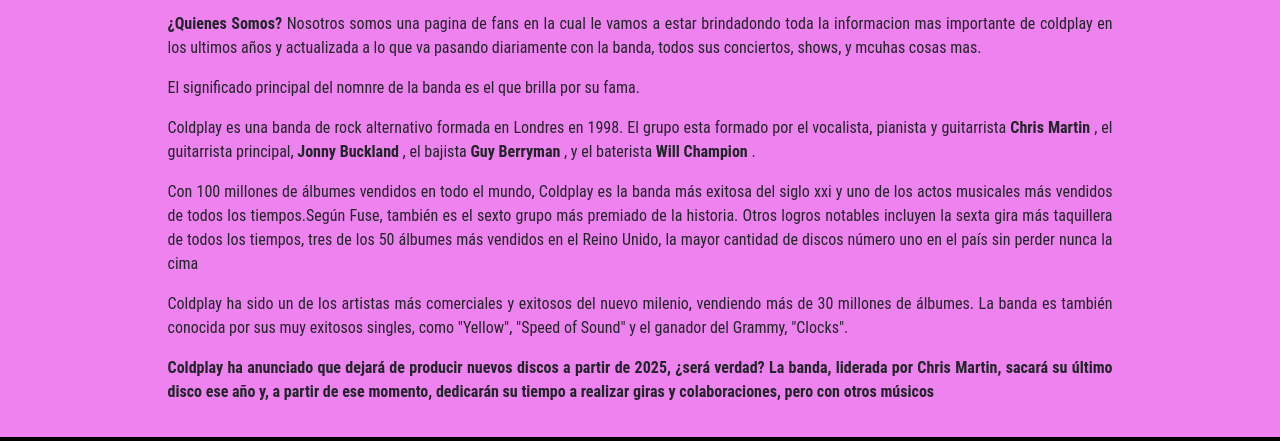
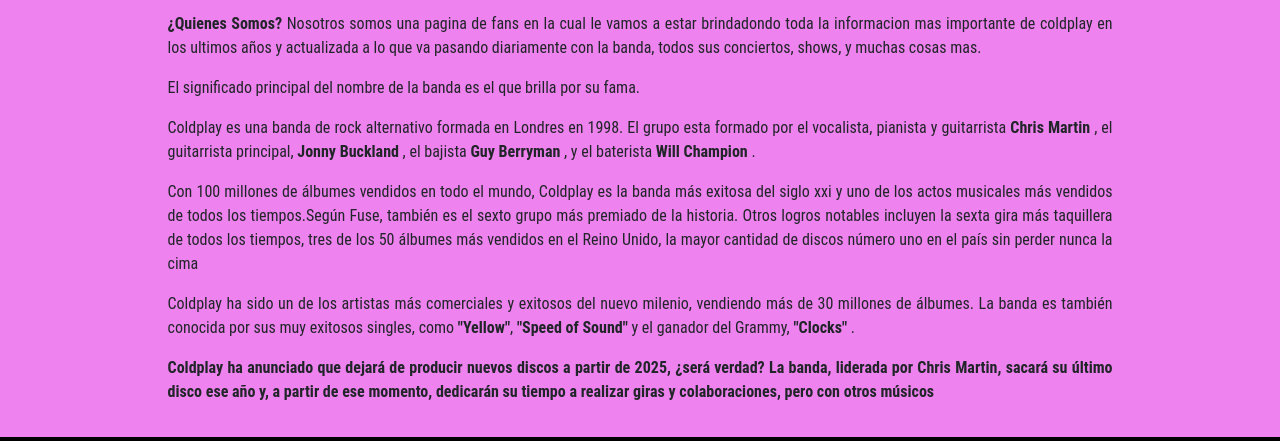
Before and after one commit to MatiasGiachello/pre-entrega-MatiasGiachello-coldplay, a plain HTML site: page secciones/quienes-somos.html in a window 1280 px wide. Shown: the part 160-601 px from the top of the page. Drawn offline with nearby package versions, Linux system fonts and the light colour scheme; a web font is replaced by a local one.

Commit message:
ultimos retoques  y correciones de en el proyecto

```diff
--- a/secciones/quienes-somos.html
+++ b/secciones/quienes-somos.html
@@ -88,8 +88,8 @@
             <div class="noticia__texto">
                 <p> <strong>¿Quienes Somos?</strong> Nosotros somos una pagina de fans en la cual le vamos a estar brindadondo toda la informacion mas
                     importante de coldplay en los ultimos años y actualizada a lo que va pasando diariamente con la
-                    banda, todos sus conciertos, shows, y mcuhas cosas mas.</p>
-                <p>El significado principal del nomnre de la banda es el que brilla por su fama.</p>
+                    banda, todos sus conciertos, shows, y muchas cosas mas.</p>
+                <p>El significado principal del nombre de la banda es el que brilla por su fama.</p>
                 <p>Coldplay es una banda de rock alternativo formada en Londres en 1998. El grupo esta formado por el
                     vocalista, pianista y guitarrista <b>Chris Martin</b> , el guitarrista principal, <b>Jonny Buckland</b> , el bajista
                     <b>Guy Berryman</b> , y el baterista <b>Will Champion</b> .</p>
@@ -99,8 +99,8 @@
                     de todos los tiempos, tres de los 50 álbumes más vendidos en el Reino Unido, la mayor cantidad de
                     discos número uno en el país sin perder nunca la cima</p>
                 <p>Coldplay ha sido un de los artistas más comerciales y exitosos del nuevo milenio, vendiendo más de 30
-                    millones de álbumes. La banda es también conocida por sus muy exitosos singles, como "Yellow",
-                    "Speed of Sound" y el ganador del Grammy, "Clocks".</p>
+                    millones de álbumes. La banda es también conocida por sus muy exitosos singles, como <strong>"Yellow"</strong>,
+                    <b>"Speed of Sound"</b>  y el ganador del Grammy, <b>"Clocks"</b> .</p>
                 <p class="parrafo-importante">Coldplay ha anunciado que dejará de producir nuevos discos a partir de 2025, ¿será verdad? La banda,
                     liderada por Chris Martin, sacará su último disco ese año y, a partir de ese momento, dedicarán su
                     tiempo a realizar giras y colaboraciones, pero con otros músicos</p>
```
Also changed, not shown: 1 other file.
